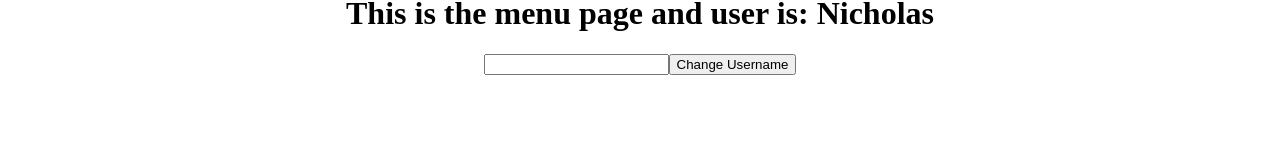
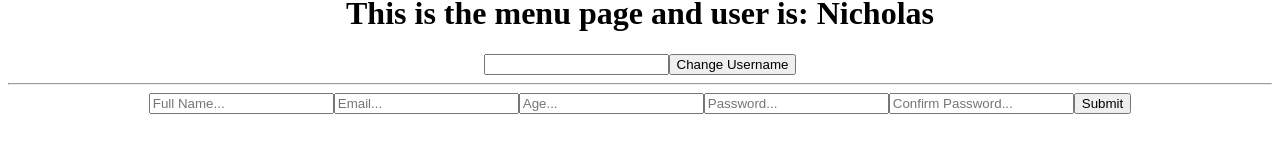
Before and after one commit to NicholasRevenco/React-Basics, a React (Create React App) app: page /menu in a window 1280 px wide. Shown: the part 360-512 px from the top of the page. Built offline with nearby package versions, Linux system fonts and the light colour scheme; no server answers.

Commit message:
Form template

```diff
--- a/src/App.js
+++ b/src/App.js
@@ -4,6 +4,8 @@
 import { ExcuseApi } from "./apiEx/ExcuseApi";
 import { NameAgeApi } from "./apiEx/NameAgeApi";
 import { ReactRouterDom } from "./reactRouterDomEx/ReactRouterDom";
+import { Form } from "./formsExample/Form";
+
 
 
 
@@ -22,6 +24,8 @@
         <NameAgeApi />
         <hr />
         <ReactRouterDom />
+        <hr />
+        <Form />
     </div>
   );
 }
--- /dev/null
+++ b/src/formsExample/Form.js
@@ -0,0 +1,14 @@
+export const Form = () => {
+    return (
+        <div>
+            <form>
+                <input type="text" placeholder="Full Name..." />
+                <input type="text" placeholder="Email..." />
+                <input type="number" placeholder="Age..." />
+                <input type="password" placeholder="Password..." />
+                <input type="password" placeholder="Confirm Password..." />
+                <input type="submit" />
+            </form>
+        </div>
+    )
+}
```
